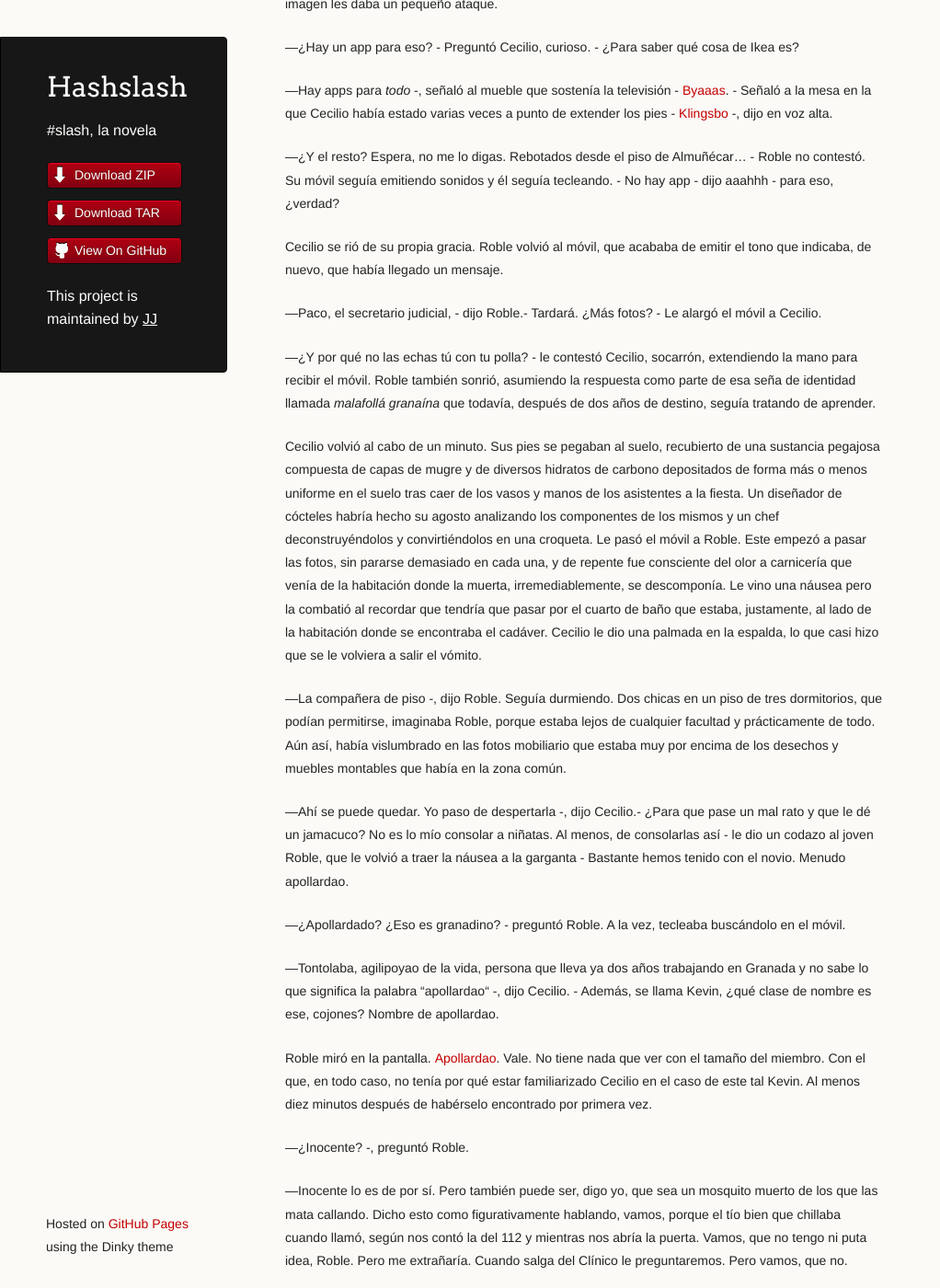
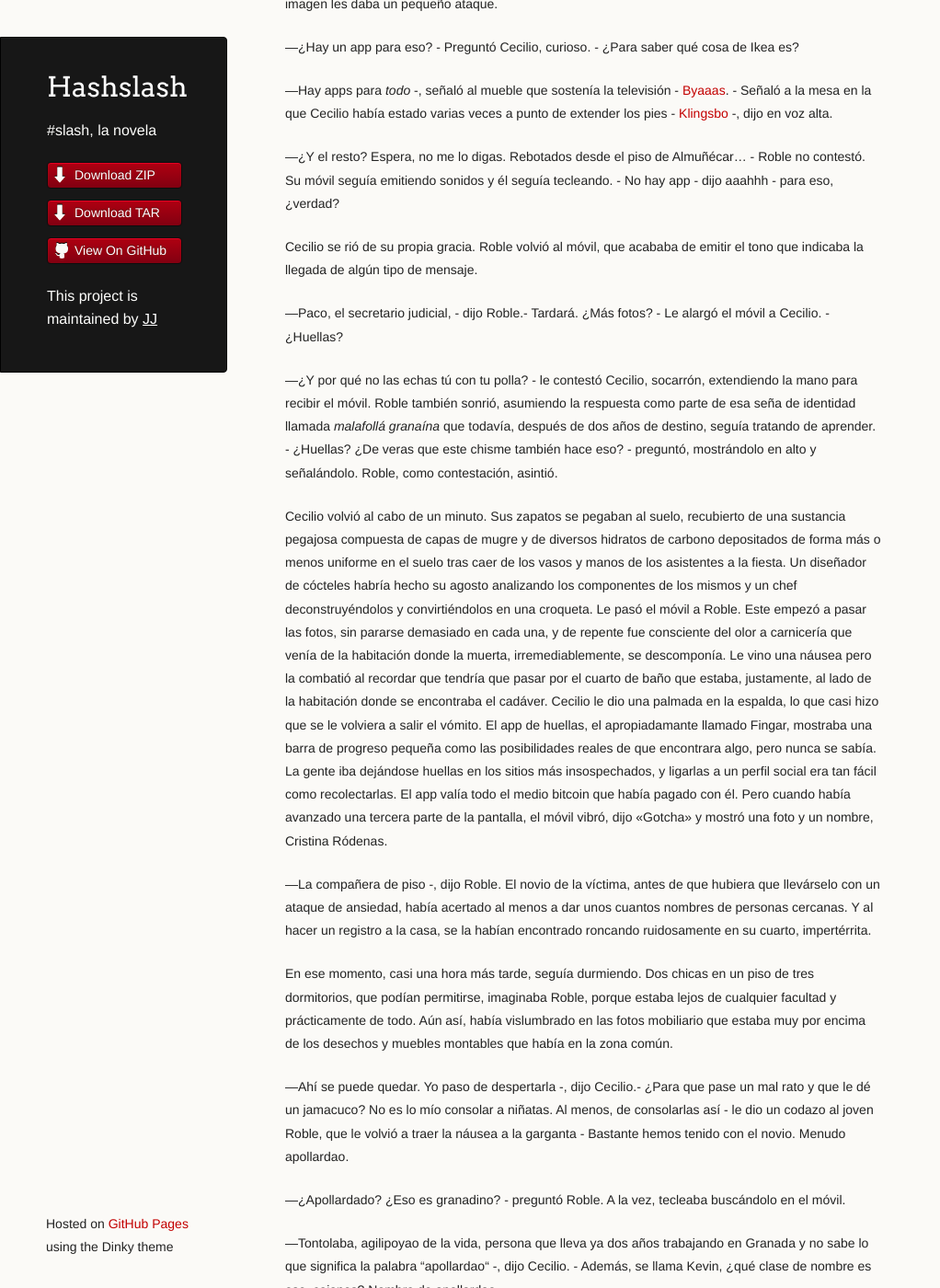
Before and after one commit to JJ/HashSlash, a Jekyll site: the page built from texto/HashSlash.md, in a window 1280 px wide and 1400 px high, scrolled down 2150 px. Shown: the whole window at 92% size, without its empty margins (0-1022 px from the left). Built offline with Jekyll 4.4.1, drawn with Linux system fonts in a browser that asks for light colours; some of the changed text lies outside the part shown.

Commit message:
Sync texto/HashSlash.md from master to gh-pages

```diff
--- a/texto/HashSlash.md
+++ b/texto/HashSlash.md
@@ -75,8 +75,7 @@ poco los ojos.
 —No, el mango es así como triangular, y no tiene las tachuelas -, dijo
 Cecilio.
 
-Se
-levantó con el móvil en la mano y fue a la habitación donde se encontraba el cadáver. Se oyó el
+Se levantó con el móvil en la mano y fue a la habitación donde se encontraba el cadáver. Se oyó el
 chasquido de la aplicación al hacer una foto. Roble arrugó los labios y alzó
 las cejas.
 
@@ -97,13 +96,13 @@ mensaje del que hablaba. Efectivamente, un blog americano de crímenes
 reales le compraba las fotos. Ahora no le quedaría otro remedio que
 acercarse a la chica. O que Cecilio lo siguiera haciendo.
 
-—Sí. Novelas -, le dijo a Cecilio.
+—Sí. Novelas -, le dijo a Cecilio, - mías.
 
 —Pues decía no sé qué de fotos. Joder, Robles, que la policía no es
 tonta -, dijo, riéndose de su propia gracia. - Tú verás lo que haces,
 pero si te cae un paquete a mi no me líes.
 
-Roble seguía moviendo los dedos y golpeando la pantalla el teléfono.
+Roble seguía moviendo los dedos y golpeando la pantalla del móvil.
 
 —El app de Ikea. No funciona -, dijo Roble, que seguía pegado al
 teléfono.- Normal.
@@ -129,18 +128,20 @@ cosa de Ikea es?
   ¿verdad?
 
 Cecilio se rió de su propia gracia. Roble volvió al móvil, que acababa
-de emitir el tono que indicaba, de nuevo, que había llegado un
-mensaje.
-
- —Paco, el secretario judicial, - dijo Roble.- Tardará. ¿Más fotos? - Le alargó el móvil a Cecilio.
+de emitir el tono que indicaba la llegada de algún tipo de mensaje.
+
+ —Paco, el secretario judicial, - dijo Roble.- Tardará. ¿Más fotos? -
+ Le alargó el móvil a Cecilio. - ¿Huellas?
 
  —¿Y por qué no las echas tú con tu polla? - le contestó Cecilio,
  socarrón,  extendiendo la mano para recibir el
  móvil. Roble también sonrió, asumiendo la respuesta como parte de esa seña de
  identidad llamada *malafollá granaína* que todavía, después de dos
- años de destino, seguía tratando de aprender.
-
-Cecilio volvió al cabo de un minuto. Sus pies se pegaban al suelo,
+ años de destino, seguía tratando de aprender. - ¿Huellas? ¿De veras
+ que este chisme también hace eso? - preguntó, mostrándolo en alto y
+ señalándolo. Roble, como contestación, asintió.
+
+Cecilio volvió al cabo de un minuto. Sus zapatos se pegaban al suelo,
 recubierto de una sustancia pegajosa compuesta de capas de mugre y de
 diversos hidratos de carbono depositados de forma más o menos uniforme
 en el suelo tras caer de los vasos y manos de los asistentes a la
@@ -153,9 +154,22 @@ carnicería que venía de la habitación donde la muerta,
 irremediablemente, se descomponía. Le vino una náusea pero la combatió
 al recordar que tendría que pasar por el cuarto de baño que estaba, justamente, al lado de la
 habitación donde se encontraba el cadáver. Cecilio le dio una palmada
-en la espalda, lo que casi hizo que se le volviera a salir el vómito.
-
-—La compañera de piso -, dijo Roble. Seguía durmiendo. Dos chicas en
+en la espalda, lo que casi hizo que se le volviera a salir el
+vómito. El app de huellas, el apropiadamante llamado Fingar, mostraba
+una barra de progreso pequeña como las posibilidades reales de que
+encontrara algo, pero nunca se sabía. La gente iba dejándose huellas
+en los sitios más insospechados, y ligarlas a un perfil social era tan
+fácil como recolectarlas. El app valía todo el medio bitcoin que había
+pagado con él. Pero cuando había avanzado una tercera parte de la
+pantalla, el móvil vibró, dijo «Gotcha» y mostró una foto y un nombre,
+Cristina Ródenas.
+
+—La compañera de piso -, dijo Roble. El novio de la víctima, antes de
+que hubiera que llevárselo con un ataque de ansiedad, había acertado al menos a dar unos cuantos nombres
+de personas cercanas. Y al hacer un registro a la casa, se la habían
+encontrado roncando ruidosamente en su cuarto, impertérrita.
+
+En ese momento, casi una hora más tarde, seguía durmiendo. Dos chicas en
 un piso de tres dormitorios, que podían permitirse, imaginaba Roble, porque estaba lejos
 de cualquier facultad y prácticamente de todo. Aún así, había
 vislumbrado en las fotos mobiliario que estaba muy por encima de los
```
